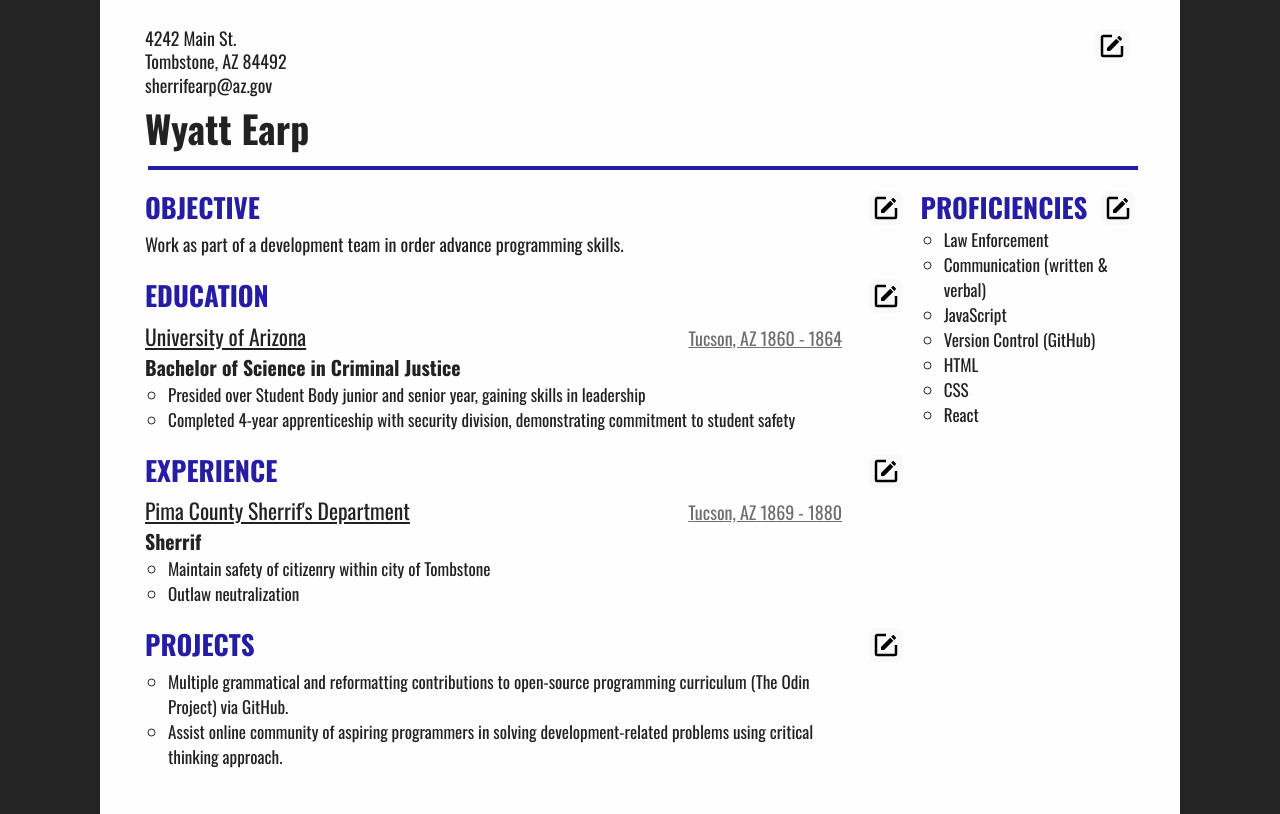
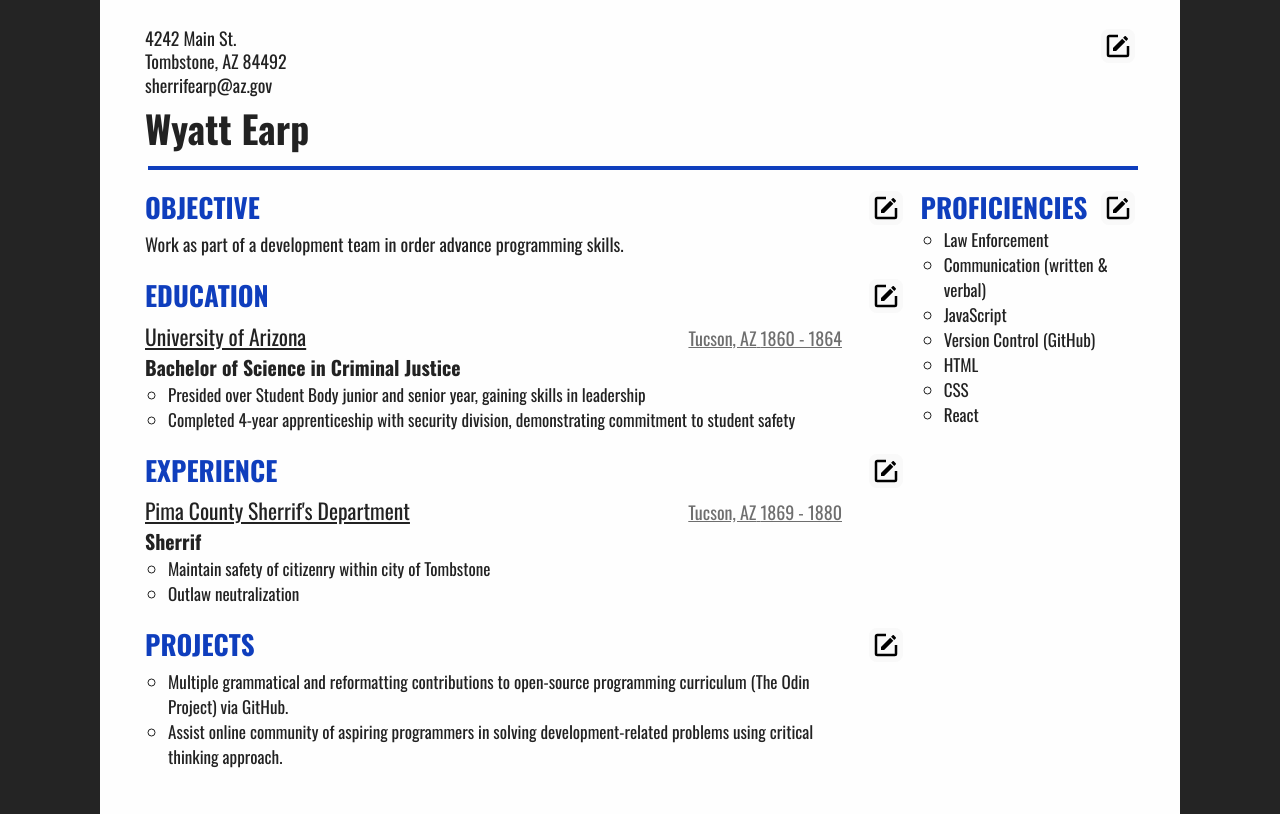
Before and after one commit to Slashmyaxl/cv-app, a React (Vite) app: page / in a window 1280 px wide. Built offline with nearby package versions, Linux system fonts and the light colour scheme.

Commit message:
Adjust button alignment within header, remove dark theme

```diff
--- a/src/App.css
+++ b/src/App.css
@@ -5,7 +5,7 @@
 #root {
   min-width: max(320px, 100%);
   padding: 1.5rem 2.5rem;
-  --navy-blue: hsl(244, 70%, 38%);
+  --navy-blue: hsl(224, 85%, 40%);
 }
 
 .content > * {
@@ -25,7 +25,7 @@ main {
 
 header {
   display: grid;
-  grid-template-columns: 1fr 40px;
+  grid-template-columns: 1fr min-content;
   gap: 0.75rem;
 }
 
--- a/src/index.css
+++ b/src/index.css
@@ -4,11 +4,8 @@
   font-family: Oswald, Inter, system-ui, Avenir, Helvetica, Arial, sans-serif;
   font-weight: 400;
   font-size: 18px;
-
-  color-scheme: light dark;
-  color: rgba(255, 255, 255, 0.87);
+  color: #222;
   background-color: #242424;
-
   font-synthesis: none;
   text-rendering: optimizeLegibility;
   -webkit-font-smoothing: antialiased;
@@ -27,10 +24,11 @@ a {
   text-decoration: inherit;
 }
 a:hover {
-  color: #535bf2;
+  color: #747bff;
 }
 
 body {
+  background-color: #fefefe;
   margin: 0 auto;
   min-width: 320px;
   max-width: 1080px;
@@ -44,6 +42,7 @@ h1 {
 }
 
 button {
+  background-color: #f9f9f9;
   margin-top: 2px;
   display: flex;
   justify-content: center;
@@ -66,20 +65,3 @@ button:focus,
 button:focus-visible {
   border: 2px auto -webkit-focus-ring-color;
 }
-
-@media (prefers-color-scheme: light) {
-  :root {
-    color: #222;
-    background-color: #242424;
-  }
-
-  body {
-    background-color: #fefefe;
-  }
-  a:hover {
-    color: #747bff;
-  }
-  button {
-    background-color: #f9f9f9;
-  }
-}
```
